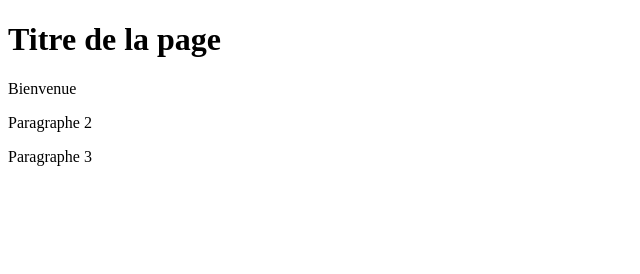
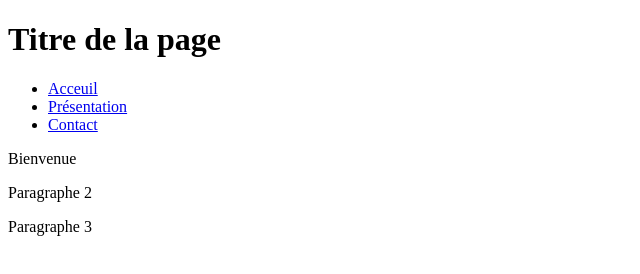
Before and after one commit to AlexPawlonski/TutoCefii, a plain HTML site: page index.html in a window 1280 px wide. Shown: the whole page, without its empty margins (0-640 px from the left). Drawn offline with Linux system fonts and the light colour scheme.

Commit message:
ajout du menu 1.0.2

```diff
--- a/index.html
+++ b/index.html
@@ -7,6 +7,19 @@
 </head>
 <body>
     <h1>Titre de la page</h1>
+    <nav>
+        <ul>
+            <li>
+                <a href="#">Acceuil</a>
+            </li>
+            <li>
+                <a href="#">Présentation</a>
+            </li>
+            <li>
+                <a href="#">Contact</a>
+            </li>
+        </ul>
+    </nav>
     <p>Bienvenue</p>
     <p>Paragraphe 2</p>
     <p>Paragraphe 3</p>
```
